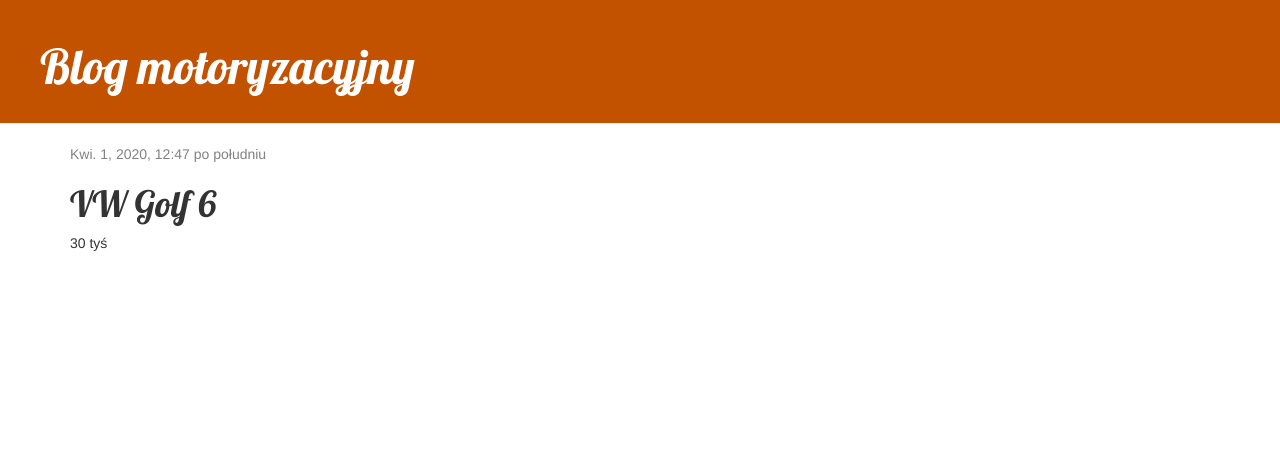
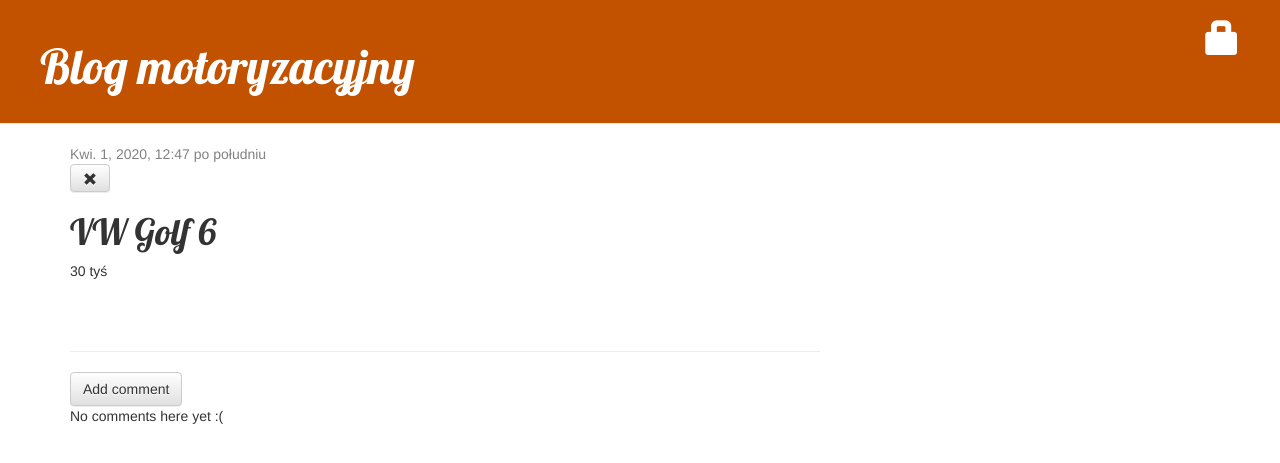
Before and after one commit to Aedelliks/my-first-blog, a Django app: page /post/2/ in a window 1280 px wide. Shown: the top 463 px of the page. Run offline with Django 3.2, Linux system fonts and the light colour scheme; data comes from the database, SQL or seed files in the repository; both versions use the stored data as it was after the commit; tables that the repository leaves empty hold one stand-in row (values such as "Sample post"); some libraries are stand-ins or nearby versions.

Commit message:
Before adding PostgreSQL

```diff
--- a/blog/admin.py
+++ b/blog/admin.py
@@ -1,4 +1,5 @@
 from django.contrib import admin
-from .models import Post
+from .models import Post, Comment
 
 admin.site.register(Post)
+admin.site.register(Comment)
--- a/blog/models.py
+++ b/blog/models.py
@@ -4,7 +4,7 @@
 class Post(models.Model):
     author  = models.ForeignKey('auth.User', on_delete = models.CASCADE)
     title = models.CharField(max_length = 200)
-    text = models.TextField()
+    text = models.TextField(default='')
     created_date = models.DateTimeField(default = timezone.now)
     published_date = models.DateTimeField(blank = True, null = True)
 
@@ -14,3 +14,20 @@
 
     def __str__(self):
         return self.title
+
+    def approved_comments(self):
+        return self.comments.filter(approved_comment=True)
+
+class Comment(models.Model):
+    post = models.ForeignKey('blog.Post', on_delete=models.CASCADE, related_name='comments')
+    author = models.CharField(max_length=200)
+    text = models.TextField(default='')
+    created_date = models.DateTimeField(default=timezone.now)
+    approved_comment = models.BooleanField(default=False)
+
+    def approve(self):
+        self.approved_comment = True
+        self.save()
+
+    def __str__(self):
+        return self.text
--- a/blog/static/css/blog.css
+++ b/blog/static/css/blog.css
@@ -53,3 +53,7 @@
 .post h2 a, .post h1 a:visited {
     color: #000000;
 }
+
+.comment {
+    margin: 20px 0px 0px 20px;
+}
--- a/blog/templates/blog/base.html
+++ b/blog/templates/blog/base.html
@@ -11,6 +11,10 @@
         <div class="page-header">
             {% if user.is_authenticated %}
                 <a href="{% url 'post_new' %}" class="top-menu"><span class="glyphicon glyphicon-plus"></span></a>
+                <a href="{% url 'post_draft_list' %}" class="top-menu"><span class="glyphicon glyphicon-edit"></span></a>
+            <p class="top-menu">Hello {{ user.username }} <small>(<a href="{% url 'logout' %}">Log out</a>)</small></p>
+            {% else %}
+                <a href="{% url 'login' %}" class="top-menu"><span class="glyphicon glyphicon-lock"></span></a>
             {% endif %}
             <h1><a href="/">Blog motoryzacyjny</a></h1>
         </div>
--- a/blog/templates/blog/post_detail.html
+++ b/blog/templates/blog/post_detail.html
@@ -6,11 +6,36 @@
             <div class="date">
                 {{ post.published_date }}
             </div>
+        {% else %}
+            <a class="btn btn-default" href="{% url 'post_publish' pk=post.pk %}">Publish</a>
         {% endif %}
         {% if user.is_authenticated %}
             <a class="btn btn-default" href="{% url 'post_edit' pk=post.pk %}"><span class="glyphicon glyphicon-pencil"></span></a>
         {% endif %}
+        <a class="btn btn-default" href="{% url 'post_remove' pk=post.pk %}"><span class="glyphicon glyphicon-remove"></span></a>
         <h1>{{ post.title }}</h1>
         <p>{{ post.text|linebreaksbr }}</p>
     </div>
+
+    <hr>
+
+    <a class="btn btn-default" href="{% url 'add_comment_to_post' pk=post.pk %}">Add comment</a>
+    {% for comment in post.comments.all %}
+        {% if user.is_authenticated or comment.approved_comment %}
+        <div class="comment">
+            <div class="date">
+                {{ comment.created_date }}
+                {% if not comment.approved_comment %}
+                    <a class="btn btn-default" href="{% url 'comment_remove' pk=comment.pk %}"><span class="glyphicon glyphicon-remove"></span></a>
+                    <a class="btn btn-default" href="{% url 'comment_approve' pk=comment.pk %}"><span class="glyphicon glyphicon-ok"></span></a>
+                {% endif %}
+            </div>
+            <strong>{{ comment.author }}</strong>
+            <p>{{ comment.text|linebreaks }}</p>
+        </div>
+        {% endif %}
+    {% empty %}
+        <p>No comments here yet :(</p>
+    {% endfor %}
+
 {% endblock %}
--- a/blog/urls.py
+++ b/blog/urls.py
@@ -8,4 +8,10 @@
     path('post/<int:pk>/', views.post_detail, name='post_detail'),
     path('post/new', views.post_new, name='post_new'),
     path('post/<int:pk>/edit/', views.post_edit, name='post_edit'),
+    path('drafts/', views.post_draft_list, name='post_draft_list'),
+    path('post/<pk>/publish', views.post_publish, name='post_publish'),
+    path('post/<pk>/remove', views.post_remove, name='post_remove'),
+    path('post/<int:pk>/comment/', views.add_comment_to_post, name='add_comment_to_post'),
+    path('comment/<int:pk>/approve/', views.comment_approve, name='comment_approve'),
+    path('comment/<int:pk>/remove/', views.comment_remove, name='comment_remove'),
 ]
--- a/blog/views.py
+++ b/blog/views.py
@@ -1,8 +1,9 @@
 from django.shortcuts import redirect
 from django.shortcuts import render, get_object_or_404
 from django.utils import timezone
-from .models import Post
-from .forms import PostForm
+from .models import Post, Comment
+from .forms import PostForm, CommentForm
+from django.contrib.auth.decorators import login_required
 
 # Create your views here.
 
@@ -19,19 +20,20 @@
 #     form = PostForm()
 #     return render(request, 'blog/post_edit.html', {'form':form})
 
+@login_required
 def post_new(request):
     if request.method == "POST":
         form = PostForm(request.POST)
         if form.is_valid():
             post = form.save(commit=False)
             post.author = request.user
-            post.published_date = timezone.now()
             post.save()
             return redirect('post_detail', pk=post.pk)
     else:
         form = PostForm()
     return render(request, 'blog/post_edit.html', {'form': form})
 
+@login_required
 def post_edit(request, pk):
     post = get_object_or_404(Post, pk=pk)
     if request.method == "POST":
@@ -39,9 +41,51 @@
         if form.is_valid():
             post = form.save(commit=False)
             post.author = request.user
-            post.published_date = timezone.now()
             post.save()
             return redirect('post_detail', pk=post.pk)
     else:
         form = PostForm(instance=post)
     return render(request, 'blog/post_edit.html', {'form': form})
+
+@login_required
+def post_draft_list(request):
+    posts = Post.objects.filter(published_date__isnull=True).order_by('created_date')
+    return render(request, 'blog/post_draft_list.html', {'posts':posts})
+
+@login_required
+def post_publish(request,pk):
+    post = get_object_or_404(Post, pk=pk)
+    post.publish()
+    return redirect('post_detail', pk=pk)
+
+@login_required
+def post_remove(request,pk):
+    post = get_object_or_404(Post, pk=pk)
+    post.delete()
+    return redirect('post_list')
+
+
+def add_comment_to_post(request, pk):
+    post = get_object_or_404(Post, pk=pk)
+    if request.method == "POST":
+        form = CommentForm(request.POST)
+        if form.is_valid():
+            comment = form.save(commit=False)
+            comment.post = post
+            comment.save()
+            return redirect('post_detail', pk=post.pk)
+    else:
+        form = CommentForm()
+    return render(request, 'blog/add_comment_to_post.html', {'form': form})
+
+@login_required
+def comment_approve(request, pk):
+    comment = get_object_or_404(Comment, pk=pk)
+    comment.approve()
+    return redirect('post_detail', pk=comment.post.pk)
+
+@login_required
+def comment_remove(request, pk):
+    comment = get_object_or_404(Comment, pk=pk)
+    comment.delete()
+    return redirect('post_detail', pk=comment.post.pk)
--- a/mysite/settings.py
+++ b/mysite/settings.py
@@ -118,3 +118,5 @@
 
 STATIC_URL = '/static/'
 STATIC_ROOT = os.path.join(BASE_DIR, 'static')
+
+LOGIN_REDIRECT_URL = '/'
--- a/mysite/urls.py
+++ b/mysite/urls.py
@@ -16,8 +16,12 @@
 from django.contrib import admin
 from django.urls import path, include
 
+from django.contrib.auth import views
+
 urlpatterns = [
     path('admin/', admin.site.urls),
+    path('accounts/login/', views.LoginView.as_view(), name='login'),
+    path('accounts/logout/', views.LogoutView.as_view(next_page='/'), name='logout'),
     path('', include('blog.urls')),
 
 ]
```
Also changed, not shown: blog/forms.py (+7 -1 lines), blog/templates/blog/add_comment_to_post.html (added, +9 -0 lines), blog/templates/blog/post_draft_list.html (added, +11 -0 lines), blog/templates/blog/post_list.html (+8 -7 lines), blog/templates/registration/login.html (added, +25 -0 lines), blog/migrations/0001_initial.py, db.sqlite3.
